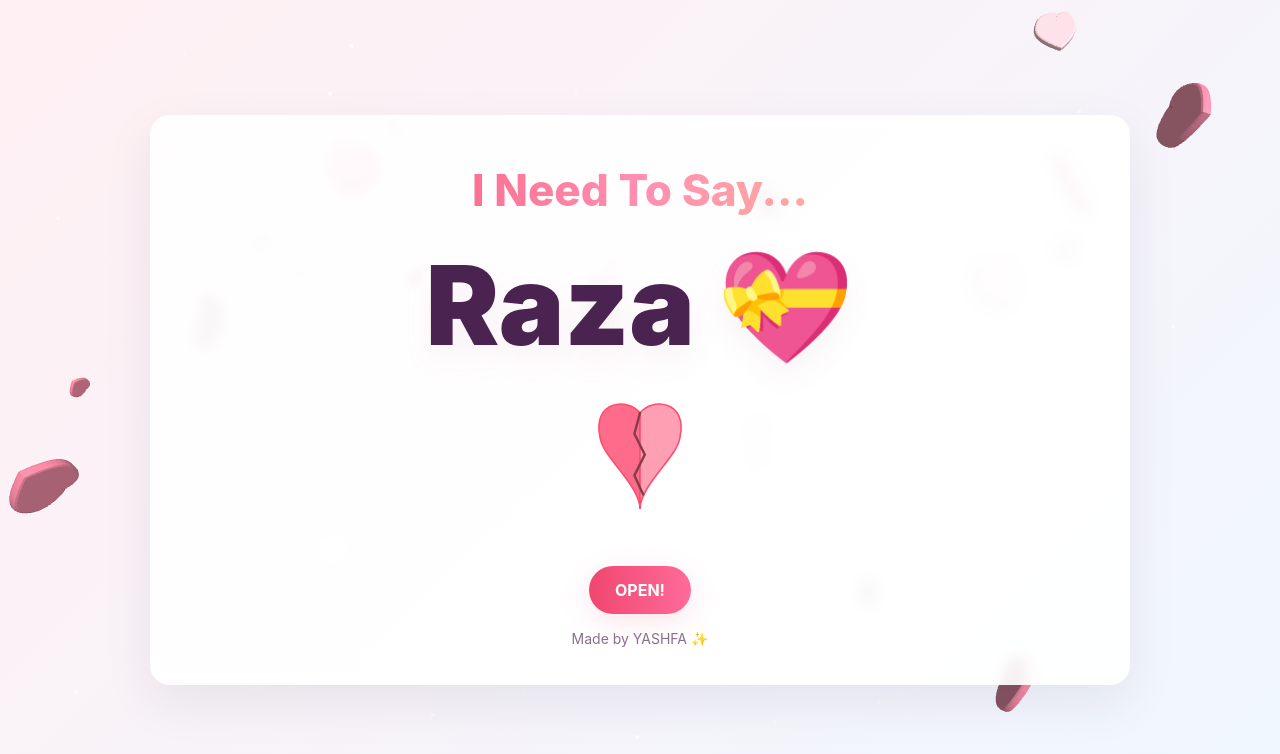
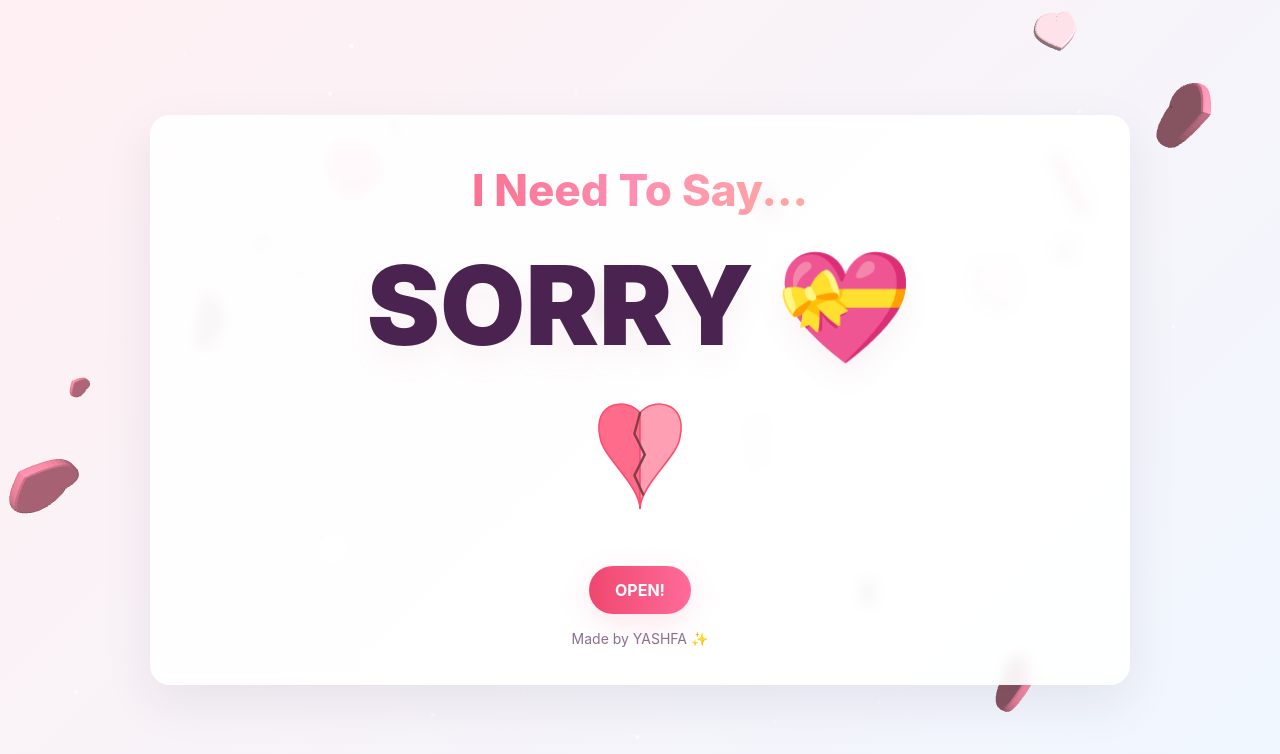
Before and after one commit to yashfa9/sorry-card, a plain HTML site: page index.html in a window 1280 px wide. Drawn offline with nearby package versions, Linux system fonts and the light colour scheme; animation ran at ten frames a second.

Commit message:
Update index.html

```diff
--- a/index.html
+++ b/index.html
@@ -164,7 +164,7 @@
 
       <!-- Stage 1 -->
       <div id="stage1" class="stage scene">
-        <div id="sorryText" class="sorryBig">Raza 💝</div>
+        <div id="sorryText" class="sorryBig">SORRY 💝</div>
 
         <div class="broken-wrap" aria-hidden="true">
           <!-- Broken heart SVG (two halves) -->
```
